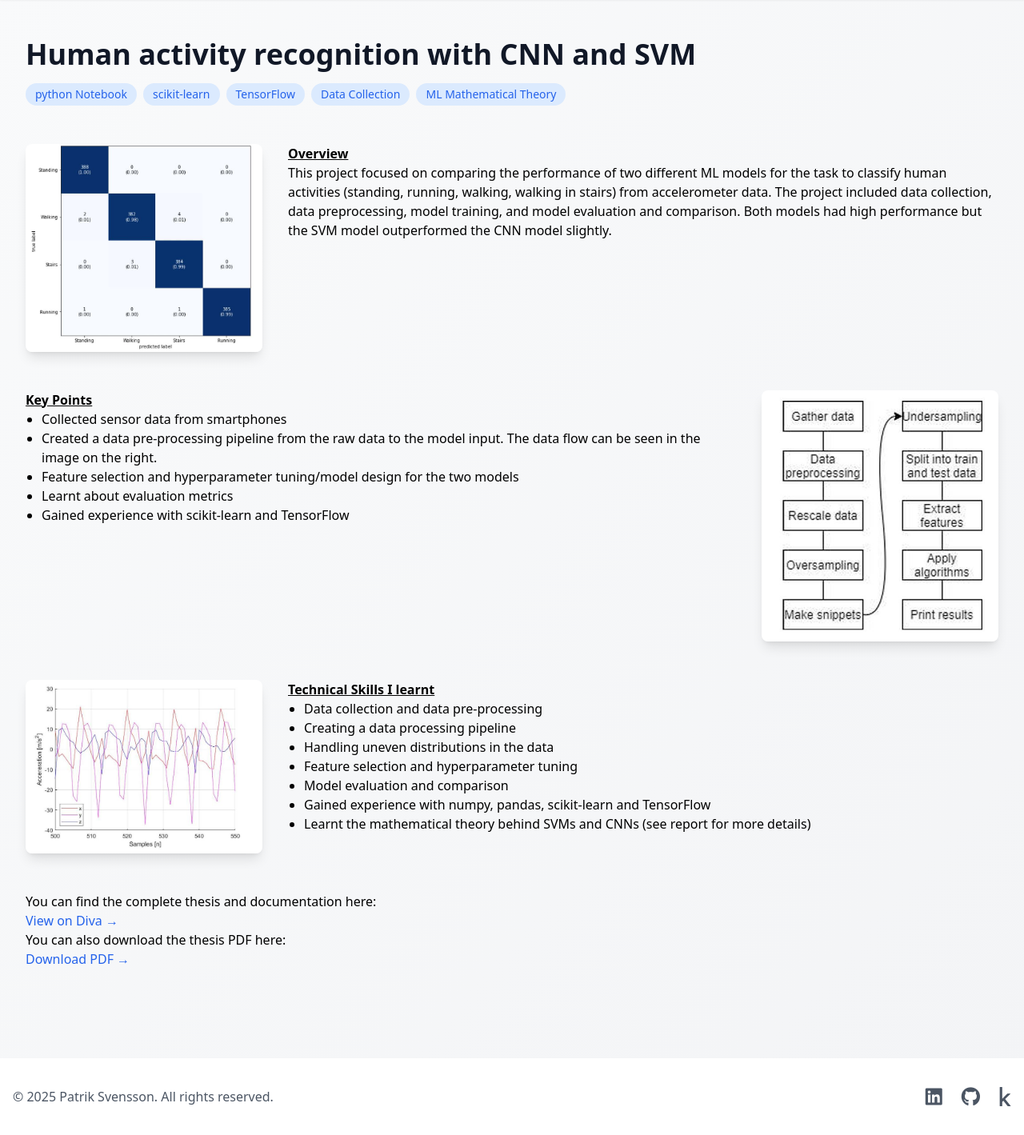
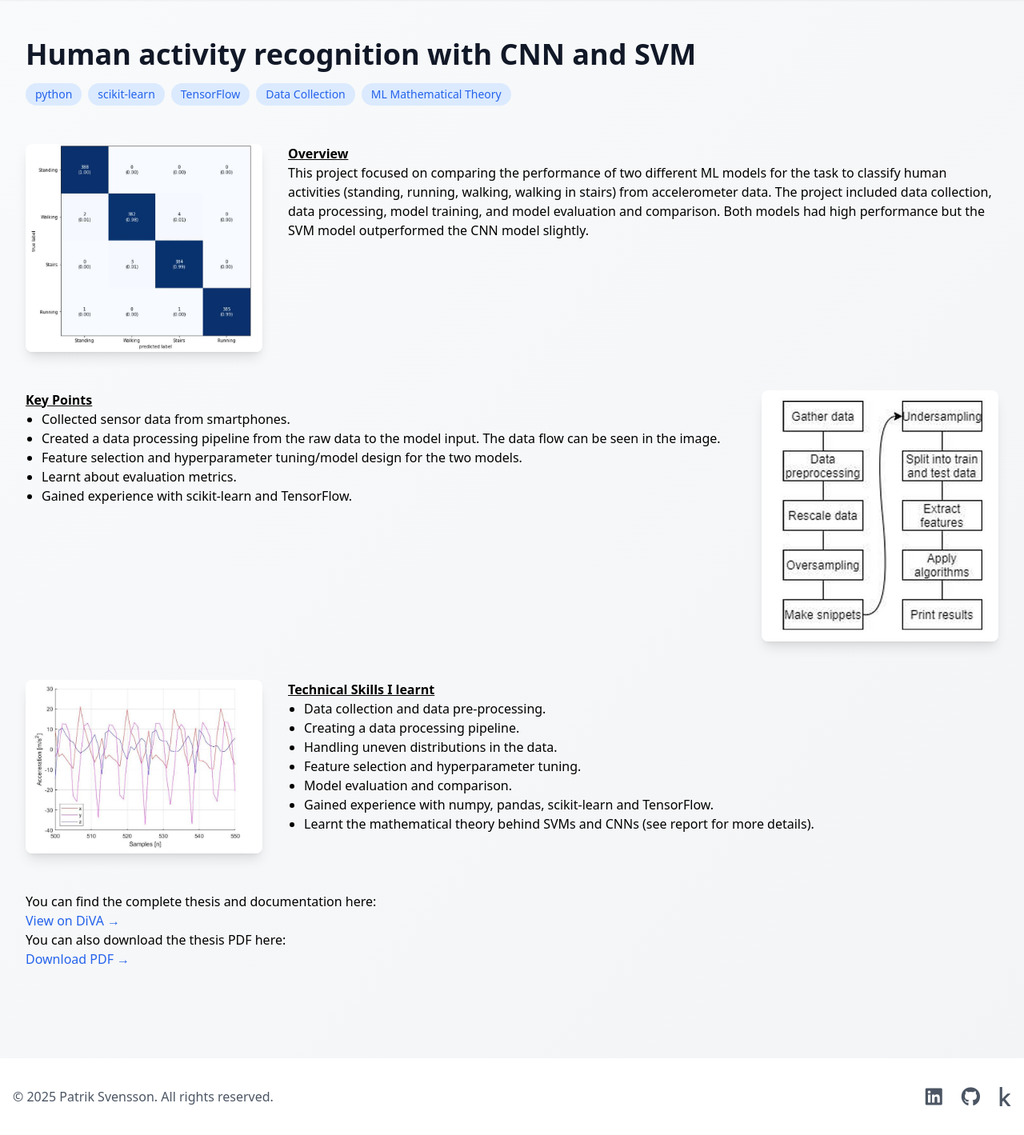
Before and after one commit to patriksn/portfolio, a Flask app: page /activity-recognition in a window 1280 px wide. Shown: the part 64-1483 px from the top of the page at 80% size. Run offline with Flask 3, Linux system fonts and the light colour scheme; some libraries are stand-ins or nearby versions.

Commit message:
Style: Minor text changes to p2

```diff
--- a/portfolio_page/app.py
+++ b/portfolio_page/app.py
@@ -81,7 +81,7 @@ projects = {
             <h2>Technical Details</h2>
             <p>The project involved extensive data wrangling and feature engineering to extract meaningful patterns from EEG data. The model was trained on a carefully curated dataset and validated against expert assessments.</p>
         ''',
-        'technologies': ['python Notebook', 'scikit-learn', 'Data Wrangling', 'Feature importance'],
+        'technologies': ['python', 'scikit-learn', 'Data Wrangling', 'Feature importance'],
         'links': {
             'thesis': 'https://www.diva-portal.org/smash/record.jsf?dswid=9279&pid=diva2%3A1768830&c=18&searchType=SIMPLE&language=en&query=%22patrik+svensson%22&af=%5B%5D&aq=%5B%5B%5D%5D&aq2=%5B%5B%5D%5D&aqe=%5B%5D&noOfRows=50&sortOrder=author_sort_asc&sortOrder2=title_sort_asc&onlyFullText=true&sf=undergraduate'
         }
@@ -104,7 +104,7 @@ projects = {
             <h2>Technical Details</h2>
             <p>The project utilized TensorFlow for the CNN implementation and scikit-learn for the SVM model. A significant portion of the work focused on data collection and preprocessing to ensure high-quality input for the models.</p>
         ''',
-        'technologies': ['python Notebook', 'scikit-learn', 'TensorFlow', 'Data Collection', 'ML Mathematical Theory'],
+        'technologies': ['python', 'scikit-learn', 'TensorFlow', 'Data Collection', 'ML Mathematical Theory'],
         'links': {
             'thesis': 'https://www.diva-portal.org/smash/record.jsf?dswid=6950&pid=diva2%3A1635754&c=1&searchType=SIMPLE&language=en&query=%22Erik+Wendel%22+%22Patrik+Svensson%22&af=%5B%5D&aq=%5B%5B%5D%5D&aq2=%5B%5B%5D%5D&aqe=%5B%5D&noOfRows=50&sortOrder=author_sort_asc&sortOrder2=title_sort_asc&onlyFullText=false&sf=all',
             'pdf': 'pdfs/bachelors_thesis.pdf'
--- a/portfolio_page/templates/project2.html
+++ b/portfolio_page/templates/project2.html
@@ -21,7 +21,7 @@
         </div>
         <div class="md:w-3/4 prose">
             <h2 class="font-bold underline">Overview</h2>
-            <p>This project focused on comparing the performance of two different ML models for the task to classify human activities (standing, running, walking, walking in stairs) from accelerometer data. The project included data collection, data preprocessing, model training, and model evaluation and comparison. Both models had high performance but the SVM model outperformed the CNN model slightly. </p>
+            <p>This project focused on comparing the performance of two different ML models for the task to classify human activities (standing, running, walking, walking in stairs) from accelerometer data. The project included data collection, data processing, model training, and model evaluation and comparison. Both models had high performance but the SVM model outperformed the CNN model slightly. </p>
         </div>
     </div>
 
@@ -30,11 +30,11 @@
         <div class="md:w-3/4 prose">
             <h2 class="font-bold underline">Key Points</h2>
             <ul class="list-disc pl-5">
-                <li>Collected sensor data from smartphones</li>
-                <li>Created a data pre-processing pipeline from the raw data to the model input. The data flow can be seen in the image on the right.</li>
-                <li>Feature selection and hyperparameter tuning/model design for the two models</li>
-                <li>Learnt about evaluation metrics</li>
-                <li>Gained experience with scikit-learn and TensorFlow</li>
+                <li>Collected sensor data from smartphones.</li>
+                <li>Created a data processing pipeline from the raw data to the model input. The data flow can be seen in the image.</li>
+                <li>Feature selection and hyperparameter tuning/model design for the two models.</li>
+                <li>Learnt about evaluation metrics.</li>
+                <li>Gained experience with scikit-learn and TensorFlow.</li>
             </ul>
         </div>
         <div class="md:w-1/4">
@@ -50,13 +50,13 @@
         <div class="md:w-3/4 prose">
             <h2 class="font-bold underline">Technical Skills I learnt</h2>
             <ul class="list-disc pl-5">
-                <li>Data collection and data pre-processing</li>
-                <li>Creating a data processing pipeline</li>
-                <li>Handling uneven distributions in the data</li>
-                <li>Feature selection and hyperparameter tuning</li>
-                <li>Model evaluation and comparison</li>
-                <li>Gained experience with numpy, pandas, scikit-learn and TensorFlow</li>
-                <li>Learnt the mathematical theory behind SVMs and CNNs (see report for more details)</li>
+                <li>Data collection and data pre-processing.</li>
+                <li>Creating a data processing pipeline.</li>
+                <li>Handling uneven distributions in the data.</li>
+                <li>Feature selection and hyperparameter tuning.</li>
+                <li>Model evaluation and comparison.</li>
+                <li>Gained experience with numpy, pandas, scikit-learn and TensorFlow.</li>
+                <li>Learnt the mathematical theory behind SVMs and CNNs (see report for more details).</li>
             </ul>
         </div>
     </div>
@@ -65,7 +65,7 @@
     <div class="mt-8">
         {% if project.links.thesis %}
         <p>You can find the complete thesis and documentation here:</p>
-        <a href="{{ project.links.thesis }}" target="_blank" class="text-blue-600 hover:text-blue-800">View on Diva →</a>
+        <a href="{{ project.links.thesis }}" target="_blank" class="text-blue-600 hover:text-blue-800">View on DiVA →</a>
         {% endif %}
         {% if project.links.pdf %}
         <p>You can also download the thesis PDF here:</p>
```
